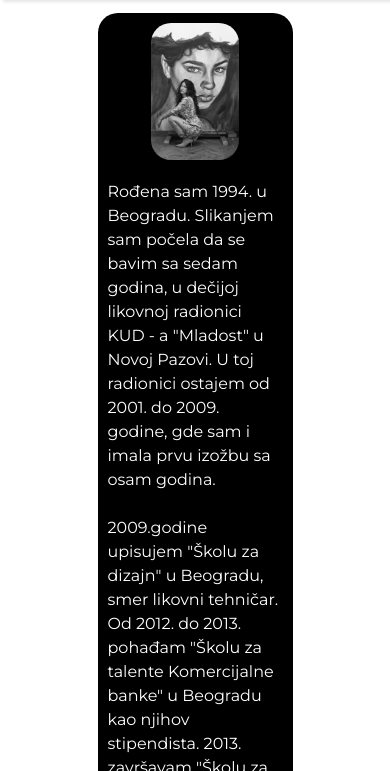
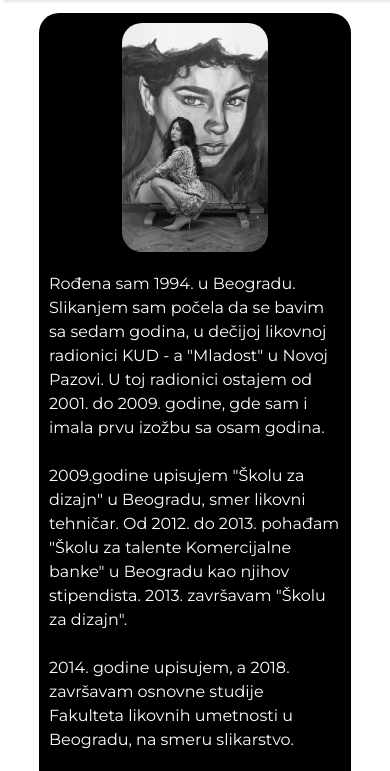
Before and after one commit to Kecman23/milicanikolcic.github.io, a plain HTML site: page o-meni.html in a window 390 px wide. Shown: the part 73-844 px from the top of the page. Drawn offline with nearby package versions, Linux system fonts and the light colour scheme.

Commit message:
Update style.css

```diff
--- a/style/style.css
+++ b/style/style.css
@@ -307,3 +307,9 @@ body {
     width: 50%;
   }
 }
+
+@media screen and (max-width: 1100px) {
+  #o-meni-frame {
+    width: 80%;
+  }
+}
```
